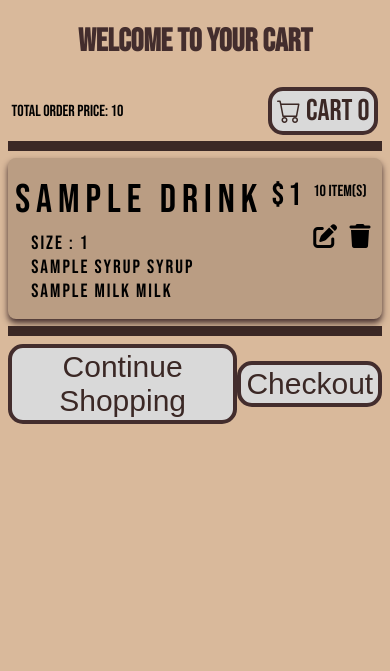
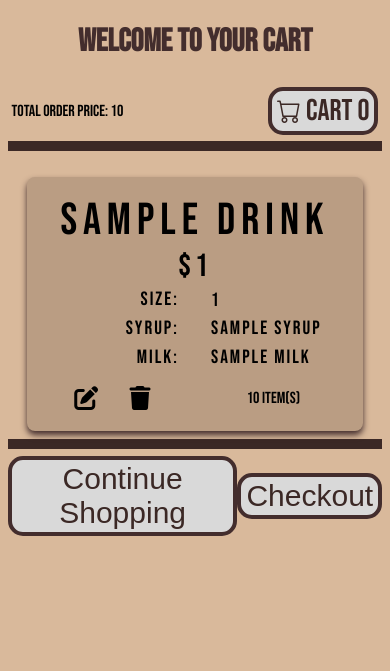
Before and after one commit to mmulvihill13/wishlist, a Django app: template cart/templates/cart/cart.html in a window 390 px wide. Shown: the part 99-770 px from the top of the page. Run offline with Django 5.2, Linux system fonts and the light colour scheme; the template is opened without the code that fills it: most values are stand-ins (such as "Sample title", 1, 10 or a date in 2020).

Commit message:
mobile view of cart

```diff
--- a/cart/static/css/cart.css
+++ b/cart/static/css/cart.css
@@ -157,7 +157,9 @@ a{
 @media only screen and (max-width: 767px) {
     .card{
         display: grid;
-        grid-template-columns: auto auto auto;
+        grid-template-columns: auto auto;
+        padding: 10%;
+        margin: 5%;
         border-radius: 8px;
         background-color: #BA9D83;
         box-shadow: 0 4px 6px #432D2D;
@@ -166,25 +168,81 @@ a{
     }
 
     .drink-name{
-        grid-column: 1;
-        font-size: 2.5rem;
+        font-size: 2.8rem;
+        text-align: center;
+        grid-column: 1 / span 2;
     }
     .price{
-        grid-column: 2;
+        margin: 0;
         font-size: 2rem;
+        text-align: center;
+        grid-row: 2;
+        grid-column: 1/ span 2;
     }
 
     .subcategory{
+        display: grid;
+        grid-template-columns: 45%  10% 45%;
+        align-items: center;
+        grid-row: 3;
+        grid-column: 1/ span 2;
+        text-align: center;
+    }
+
+    .subcategory p{
+        padding: 0;
+        margin: 0;
+        line-height: 1.8rem;
+        text-align: end;
+    }
+
+    .subcategory span{
+        text-align: start;
+    }
+
+    .size{
+        grid-row: 1;
         grid-column: 1;
-        font-size: 1.2rem;
+    }
+
+    .drink-size{
+        grid-row: 1;
+        grid-column: 3;
+    }
+
+    .syrup{
+        grid-row: 2;
+        grid-column: 1;
+    }
+
+    .drink-syrup{
+        grid-row: 2;
+        grid-column: 3;
+    }
+
+    .milk{
+        grid-row: 3;
+        grid-column: 1;
+    }
+
+    .drink-milk{
+        grid-row: 3;
+        grid-column: 3;
     }
 
     .quantity{
-        grid-column: 3;
+        text-align: center;
+        justify-content: center;
+        align-items: center;
+        grid-row: 4;
+        grid-column: 2;
     }
 
     .icon{
-        grid-column: 3;
+        justify-content: center;
+        align-items: center;
+        grid-row: 4;
+        grid-column: 1;
     }
 
 }
--- a/cart/templates/cart/cart.html
+++ b/cart/templates/cart/cart.html
@@ -26,9 +26,12 @@
             <p class="quantity">{{ drink.quantity }} item(s)</p>
 
             <div class="subcategory">
-                <p>Size : {{drink.size}}</p>
-                <p>{{drink.syrup}} Syrup</p>
-                <p>{{drink.milk}} Milk</p>
+                <p class="size">Size:</p>
+                <span class="drink-size">{{drink.size}}</span>
+                <p class="syrup">Syrup:</p>
+                <span class="drink-syrup">{{drink.syrup}}</span>
+                <p class="milk">Milk:</p>
+                <span class="drink-milk">{{drink.milk}}</span>
                 {% if drink.extra_shots == "extra" %}
                     Extra Shots: 1
                 {% endif %}
```
